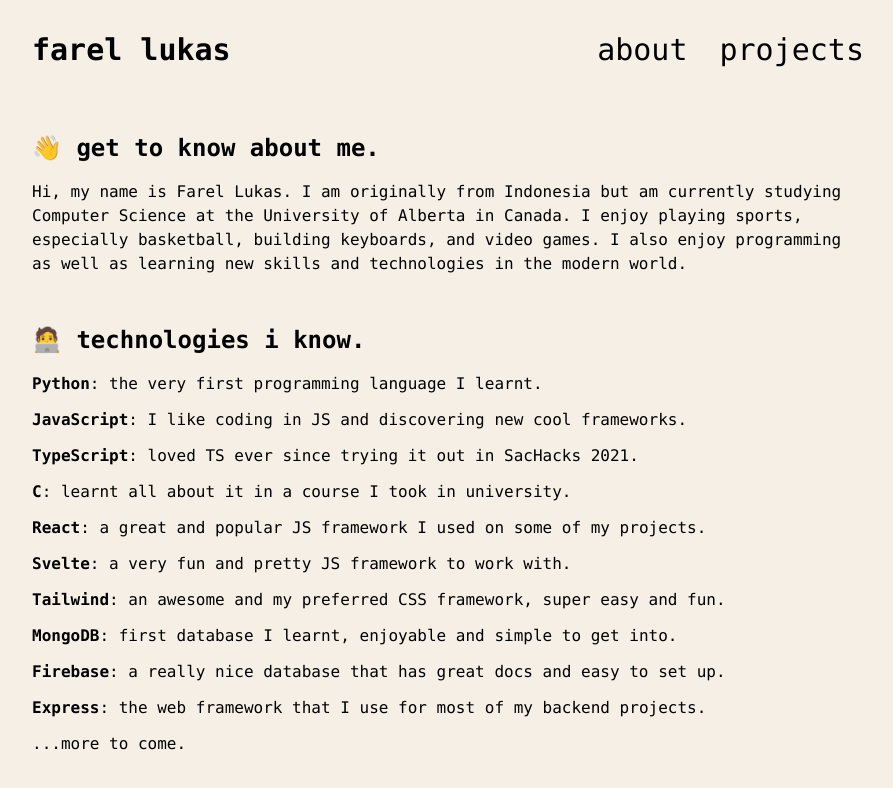
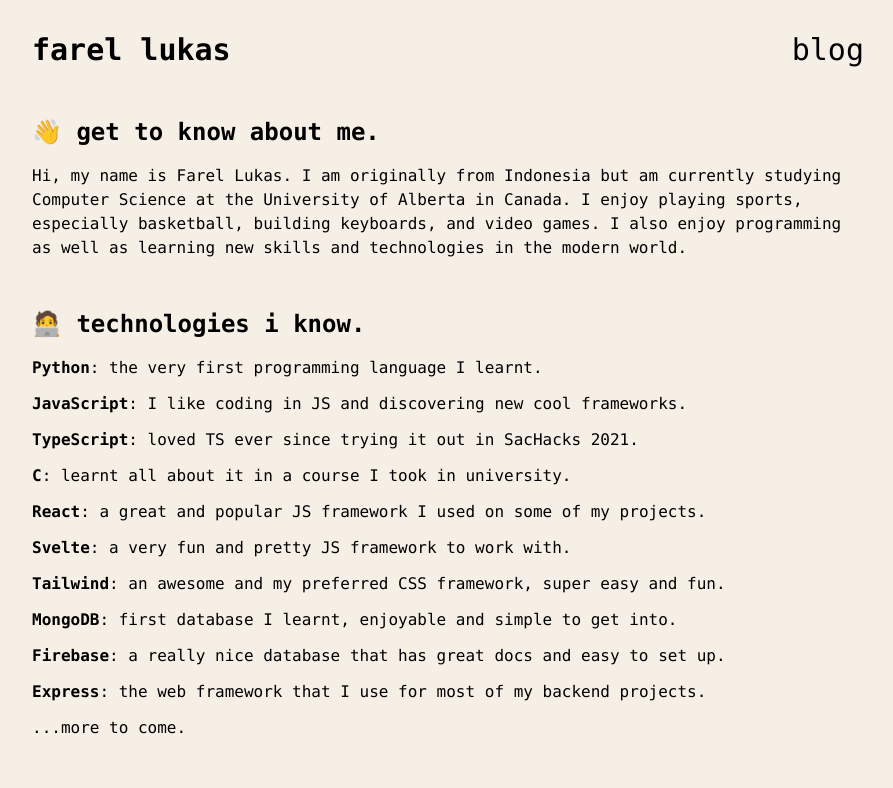
Before and after one commit to farellukas/farellukas.com, a SvelteKit app: page / in a window 1280 px wide. Shown: the top 788 px of the page, without its empty margins (192-1085 px from the left). Built offline with nearby package versions, Linux system fonts and the light colour scheme.

Commit message:
Created blog route

```diff
--- a/src/components/About.svelte
+++ b/src/components/About.svelte
@@ -68,7 +68,7 @@
 	];
 </script>
 
-<section id="about" class="my-16 flex flex-col gap-12">
+<section id="about" class="flex flex-col gap-12">
 	<div class="flex flex-col gap-4">
 		<h5>👋 get to know about me.</h5>
 		<p>
--- a/src/components/Navbar.svelte
+++ b/src/components/Navbar.svelte
@@ -1,10 +1,9 @@
 <script lang="ts">
 </script>
 
-<nav class="flex justify-center sm:justify-between my-8">
+<nav class="flex justify-center flex-col gap-2 sm:justify-between sm:flex-row sm:gap-0 py-8">
 	<a href="/" class=""><h4>farel lukas</h4></a>
-	<div class="hidden sm:flex gap-8">
-		<a href="#about"><h4 class="font-normal">about</h4></a>
-		<a href="#projects"><h4 class="font-normal">projects</h4></a>
+	<div class="flex gap-8">
+		<a href="/blog"><h4 class="font-normal">blog</h4></a>
 	</div>
 </nav>
--- a/src/routes/+layout.svelte
+++ b/src/routes/+layout.svelte
@@ -1,5 +1,9 @@
 <script>
 	import '../app.css';
+	import Navbar from '../components/Navbar.svelte';
 </script>
 
+<div class="max-w-4xl m-auto mb-4 px-8">
+	<Navbar />
+</div>
 <slot />
--- a/src/routes/+page.svelte
+++ b/src/routes/+page.svelte
@@ -4,8 +4,7 @@
 	import Projects from '../components/Projects.svelte';
 </script>
 
-<div class="max-w-4xl m-auto px-8">
-	<Navbar />
+<div class="max-w-4xl mb-16 m-auto px-8">
 	<About />
 </div>
 
--- /dev/null
+++ b/src/routes/blog/+layout.svelte
@@ -0,0 +1,6 @@
+<script lang="ts">
+</script>
+
+<slot />
+
+<div class="max-w-4xl m-auto px-8">This is the layout</div>
```
Also changed, not shown: src/routes/blog/+page.svelte (added).
